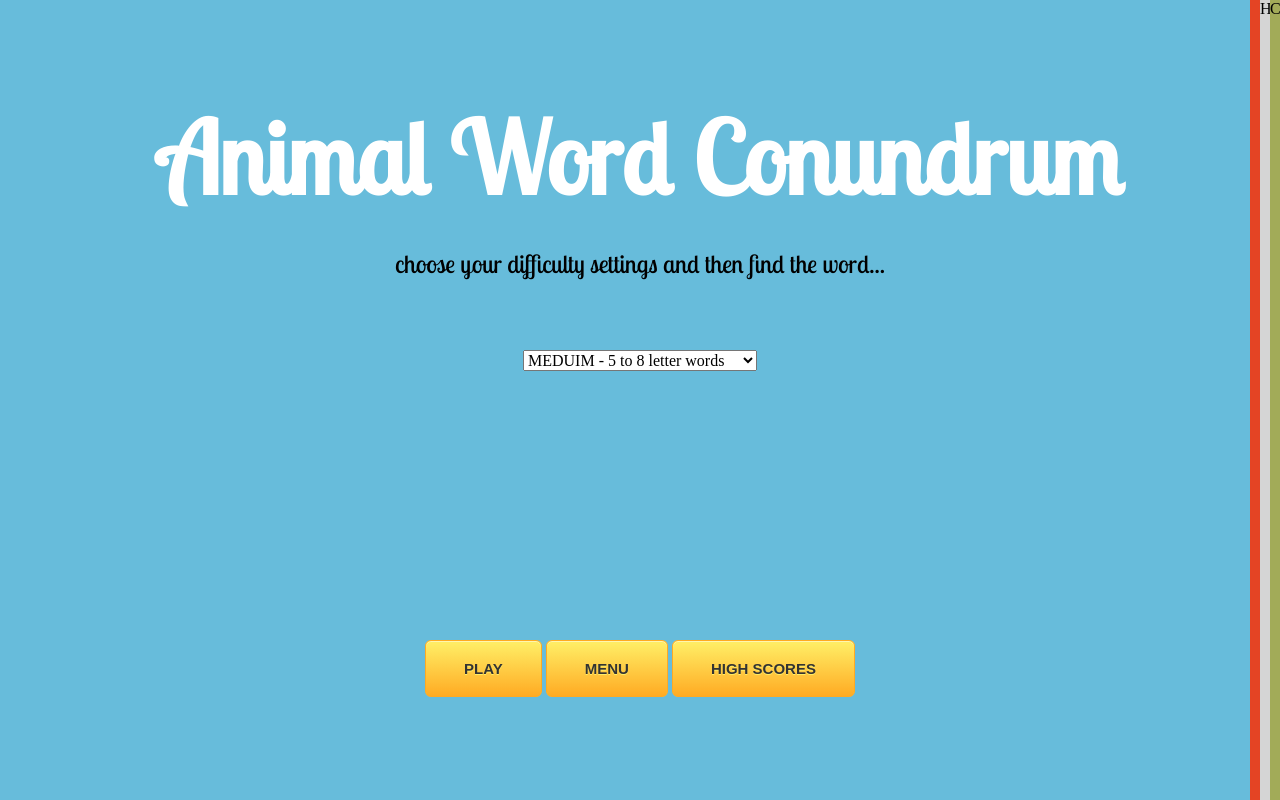
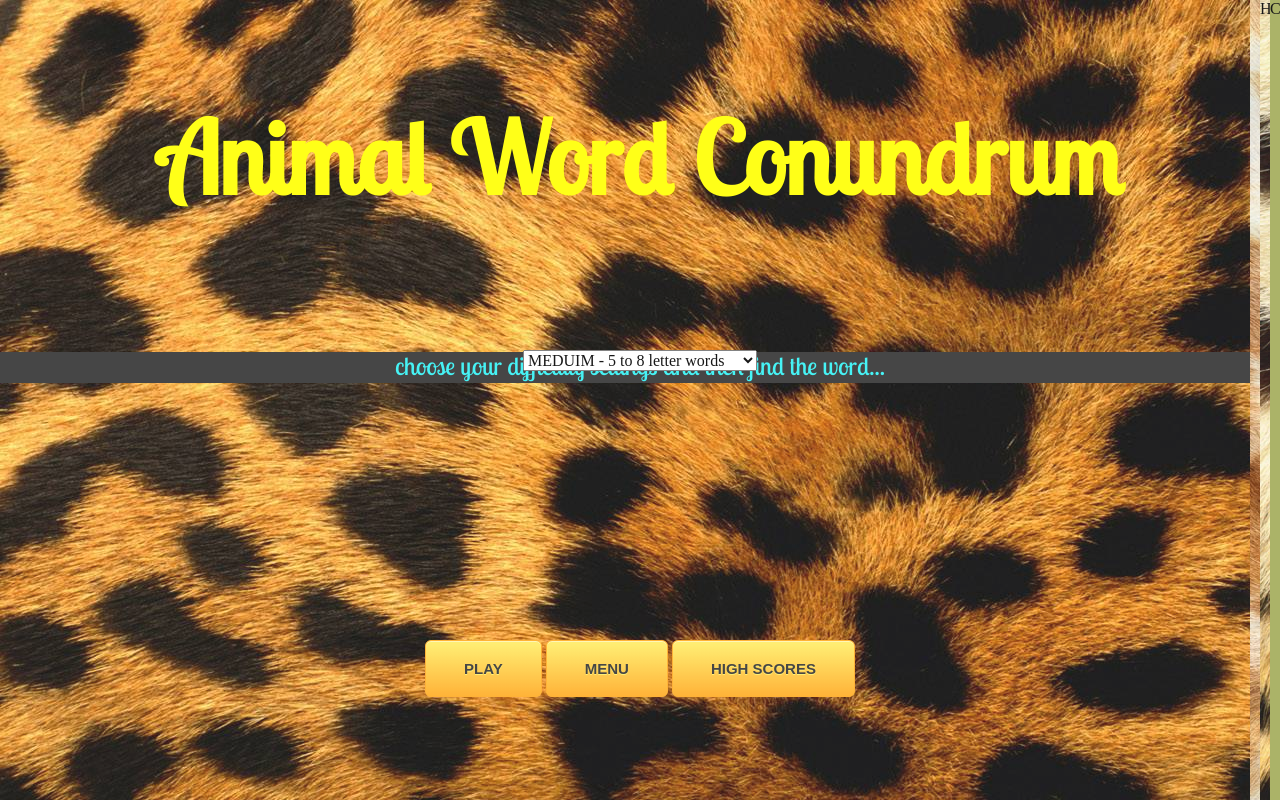
Before and after one commit to 1Guv/project-1, a PHP site: page / in a window 1280 px wide. Run offline with PHP 8.4, Linux system fonts and the light colour scheme; some libraries are stand-ins or nearby versions.

Commit message:
added animal cover images to the container and box 1 & 2 - feels slower

```diff
--- a/css/style.css
+++ b/css/style.css
@@ -6,6 +6,11 @@
   overflow: hidden;
   /*border: 1px solid black;*/
   margin: 0 auto;
+
+  background-image: url('../images/leopard.jpg');
+  background-repeat: cover;
+  opacity: 0.9;
+
 }
 
 .box1 {
@@ -15,6 +20,9 @@
   height: 800px;
   width: 100%;
   left: 1020px;
+  background-image: url('../images/giraffe.jpg');
+  background-repeat: cover;
+  opacity: 0.9;
 }
 
 .box2 {
@@ -24,6 +32,10 @@
   height: 800px;
   width: 100%;
   left: 1040px;
+
+  background-image: url('../images/tiger.jpg');
+  background-repeat: cover;
+  opacity: 1;
 }
 
 .box3 {
@@ -55,18 +67,24 @@ div.game-name {
   width: 100%;
   font-family: 'Lobster Two', cursive;
   font-weight: bold;
-  color: white;
+  color: #ff0;
+  /*color: black;*/
+
+  /*-webkit-text-stroke-width: 0.2px;
+  -webkit-text-stroke-color: white;*/
 }
 
 div.findtheword {
-  /*background-color: white;*/
+  background-color: #333333;
   position: absolute;
   /*padding: 200px;*/
-  top: 250px;
+  top: 44%;
   width: 100%;
   text-align: center;
   font-size: 25px;
   font-family: 'Lobster Two', cursive;
+  color: #33f2f5;
+  height: 31px;
 }
 
 div.levels {
--- a/index.html
+++ b/index.html
@@ -29,7 +29,7 @@
       </div>
 
       <div class="box1 all-boxs">
-      <div class="timer">15</div>
+      <div class="timer">20</div>
       <div class="score">0</div>
 
       <div class="start display">
--- a/js/app.js
+++ b/js/app.js
@@ -16,7 +16,7 @@ $(() => {
   const $startButton = $('.startButton');
 
   const $timer = $('.timer');
-  let time = 15;
+  let time = 20;
   // const $display = $('.display');
   const $buttonYo = $('.buttonyo');
   const $inputTextArea = $('#buttonyo');
@@ -38,7 +38,7 @@ $(() => {
   ///////////////////////////////////////
 
   //ARRAY & OBJECTS////////////////////////
-  const easyLetterWords = ['mole', 'dog', 'cat', 'duck', 'emu', 'goat', 'lion', 'bat', 'bear', 'hare'];
+  const easyLetterWords = ['mole', 'dog', 'cat', 'duck', 'emu', 'goat', 'lion', 'bat', 'bear', 'hare', 'deer', 'lynx', 'orca', 'puma', 'wolf', 'seal', 'zebra'];
   const meduimLetterWords = ['elephant', 'giraffe', 'orangutan', 'kangaroo', 'squirrel', 'aardvark', 'alligator', 'leopard', 'crocodile', 'mouse'];
   const hardLetterWords = ['Arctic Hare', 'Chimpanzee', 'Field Mouse', 'Paddymelon', 'Rhinoceros', 'Sperm Whale'];
   const impossible = ['Hippopotamus', 'Spider Monkey', 'Mountain Lion', 'Bandicoot Rat', 'Grey Squirrel'];
@@ -177,7 +177,7 @@ $(() => {
 
       updateScore();
       getRandomWords();
-      time += 3;
+      time += 5; // the time increases by 5 when you get a correct answer
       // nextWord();
       // alert('You have matched the words CORRECTLY');
 
@@ -250,7 +250,7 @@ $(() => {
   });
 
   $startButton.on('click', () => {
-    time = 15;
+    time = 20; // make it the same as the <div class="timer">20</div>
     $inputTextArea.removeAttr('placeholder', 'GAME OVER!'); // show Game Over in the input area
     $inputTextArea.removeAttr('disabled', 'disabled'); // disables the input area
     $buttonYo.removeAttr('disabled','disabled'); // removes the disable on the SUBMIT ANSWER button
```
Also changed, not shown: images/giraffe.jpg (added), images/jaguar.jpg (renamed from images/chincha_the_jaguar-wide.jpg), images/leopard.jpg (added), images/tiger.jpg (added), images/zebra-2.jpg (added), 1 other file.
